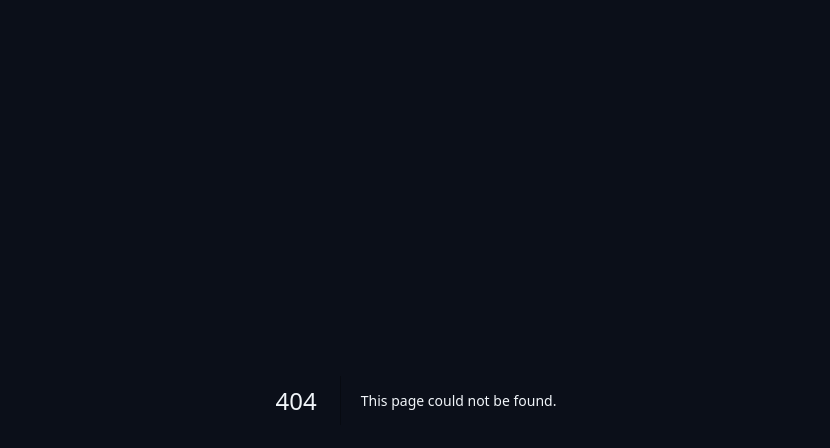
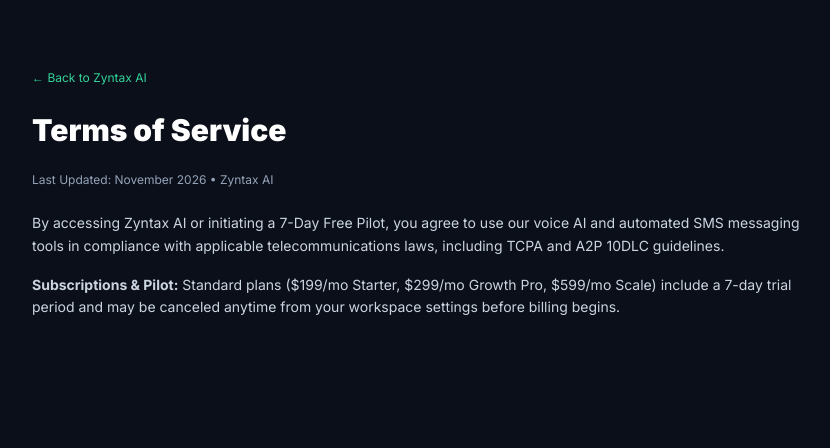
Before and after one commit to zyntaxai-ai/zyntax-ai, a Next.js app: page /terms in a window 1280 px wide. Before the commit this address had no page. Shown: the top 448 px of the page, without its empty margins (224-1054 px from the left). Built offline with nearby package versions, Linux system fonts and the light colour scheme.

Commit message:
Create page.tsx

```diff
--- /dev/null
+++ b/app/terms/page.tsx
@@ -0,0 +1,19 @@
+export default function TermsOfServicePage() {
+  return (
+    <div className="min-h-screen bg-[#0B0F19] text-slate-200 py-16 px-6">
+      <div className="max-w-3xl mx-auto space-y-6">
+        <a href="/" className="text-xs text-emerald-400 hover:underline">← Back to Zyntax AI</a>
+        <h1 className="text-3xl font-black text-white">Terms of Service</h1>
+        <p className="text-xs text-slate-400">Last Updated: November 2026 • Zyntax AI</p>
+        <div className="space-y-4 text-sm text-slate-300 leading-relaxed">
+          <p>
+            By accessing Zyntax AI or initiating a 7-Day Free Pilot, you agree to use our voice AI and automated SMS messaging tools in compliance with applicable telecommunications laws, including TCPA and A2P 10DLC guidelines.
+          </p>
+          <p>
+            <strong>Subscriptions &amp; Pilot:</strong> Standard plans ($199/mo Starter, $299/mo Growth Pro, $599/mo Scale) include a 7-day trial period and may be canceled anytime from your workspace settings before billing begins.
+          </p>
+        </div>
+      </div>
+    </div>
+  );
+}
```
